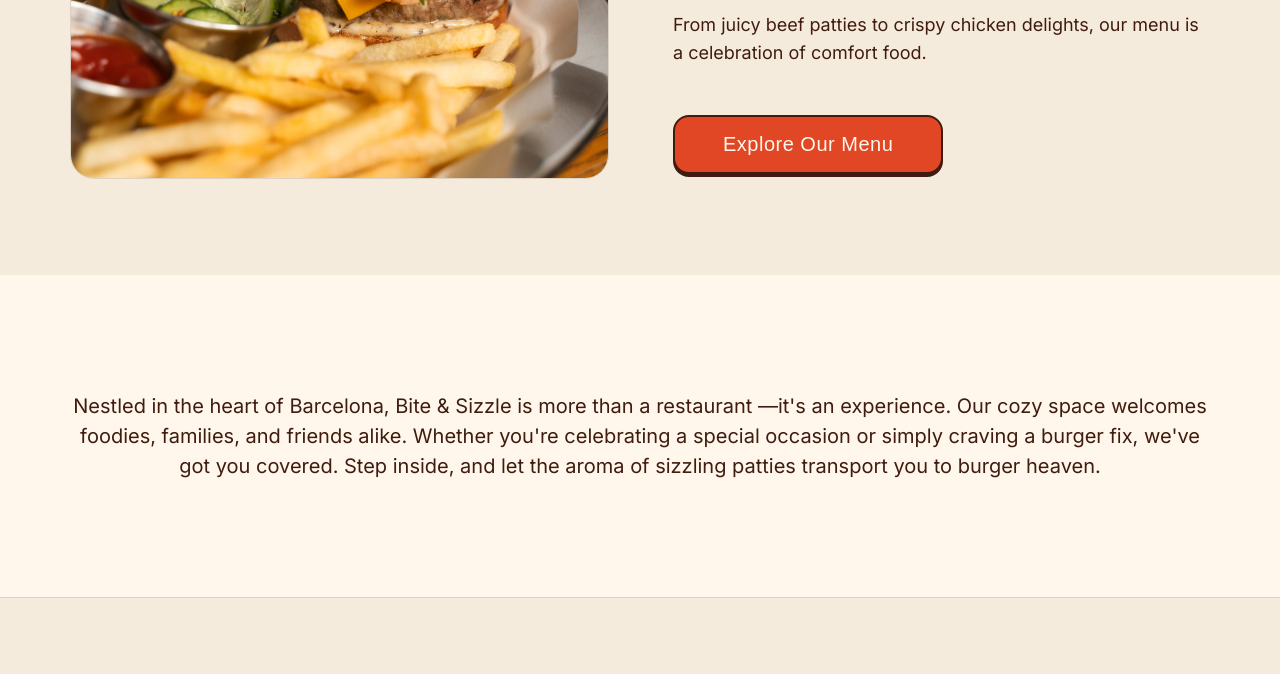
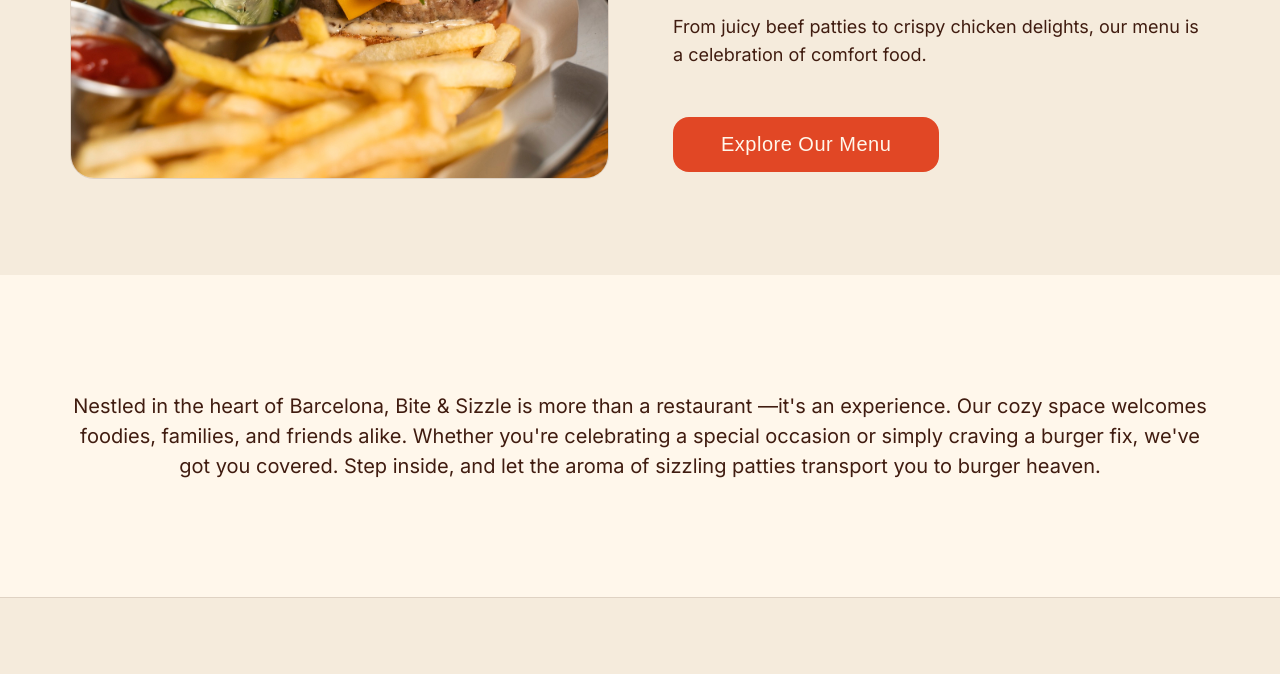
Before and after one commit to davidagredano/restaurant-page, a website built with webpack: page src/index.html in a window 1280 px wide. Shown: the part 1389-2063 px from the top of the page. Built offline with nearby package versions, Linux system fonts and the light colour scheme; a web font is replaced by a local one.

Commit message:
Update CTA button styling for UI consistency
The removal of the border and box-shadow from the button's default
state aims to enhance the UI consistency across different elements.
The hover effect's expansion and color change draw attention to the
button, further improving the overall user experience.

```diff
--- a/src/components/CTAButton.css
+++ b/src/components/CTAButton.css
@@ -1,16 +1,40 @@
 .cta-button {
+  position: relative;
   border-radius: 16px;
   padding: 16px 48px;
   font: 20px var(--font-family-primary);
   letter-spacing: 0.5px;
   color: var(--color-primary-light);
   background-color: var(--color-accent);
-  border: 2px solid var(--color-dark);
-  box-shadow: 0 3px var(--color-dark);
+  border: none;
   cursor: pointer;
   transition: all 0.2s;
 }
 
-.cta-button:hover {
-  background-color: #d73f1d;
+.cta-button:after {
+  position: absolute;
+  top: 20%;
+  left: 15%;
+  margin: auto;
+  width: 70%;
+  height: 60%;
+  border-radius: 16px;
+  display: flex;
+  justify-content: center;
+  align-items: center;
+  content: "Explore Our Menu";
+  background-color: var(--color-accent);
+  opacity: 0;
+  transition: all 0.2s;
 }
+
+.cta-button:hover:after {
+  opacity: 1;
+  top: -5%;
+  left: -2.5%;
+  margin: auto;
+  width: 105%;
+  height: 110%;
+  border-radius: 18px;
+  background-color: #eb5230;
+}
--- a/src/components/CTAButton.js
+++ b/src/components/CTAButton.js
@@ -1,6 +1,10 @@
 import "./CTAButton.css";
 import Menu from "../menu";
-import { replaceContent, setMenuEventListeners } from "../utils.js";
+import {
+  replaceContent,
+  setMenuEventListeners,
+  setActiveNavBtn,
+} from "../utils.js";
 
 export default function CTAButton() {
   const button = document.createElement("button");
@@ -9,6 +13,7 @@ export default function CTAButton() {
   button.addEventListener("click", () => {
     replaceContent(Menu(), "#content");
     setMenuEventListeners();
+    setActiveNavBtn("category", document.querySelector("#all"));
   });
 
   return button;
```
